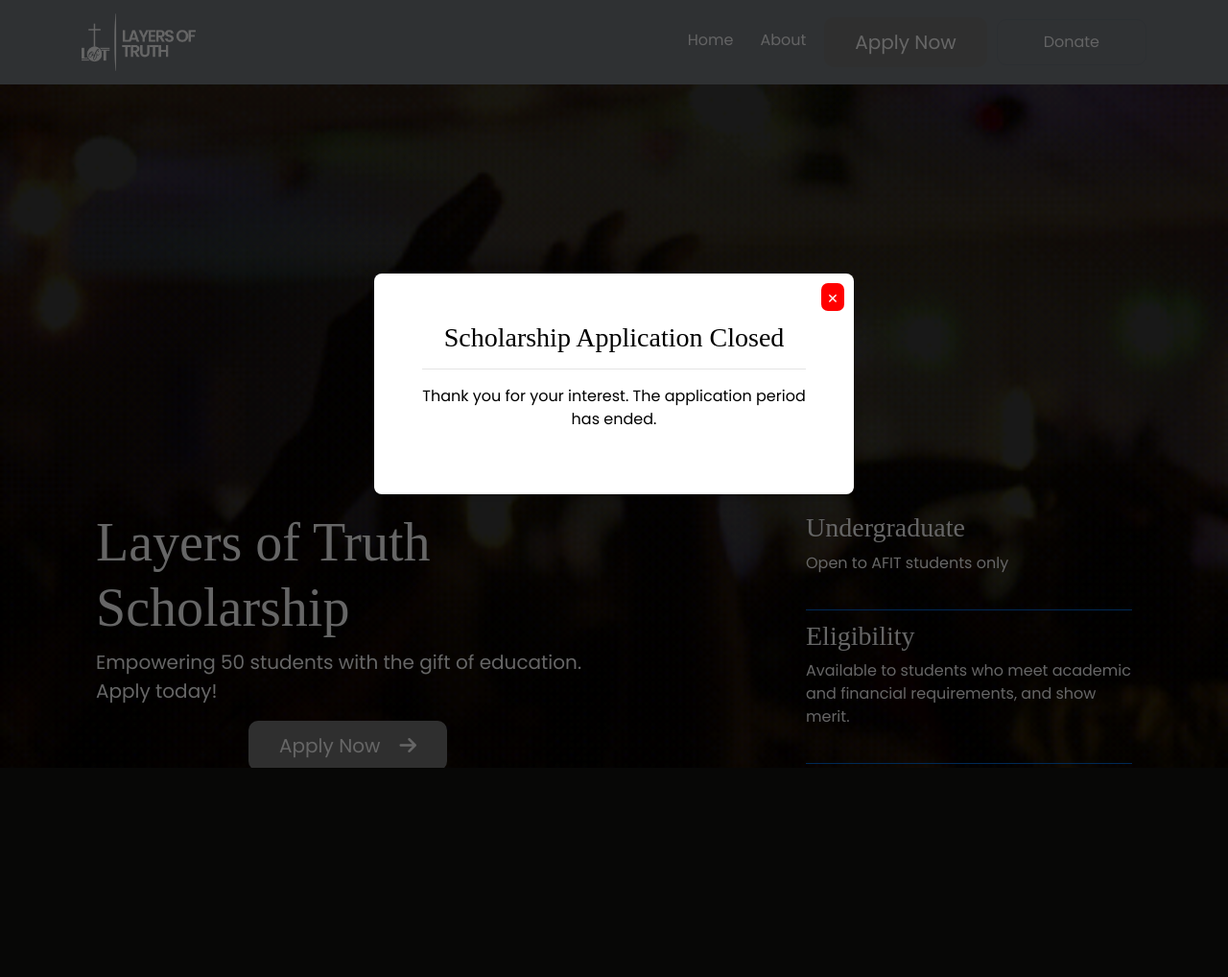
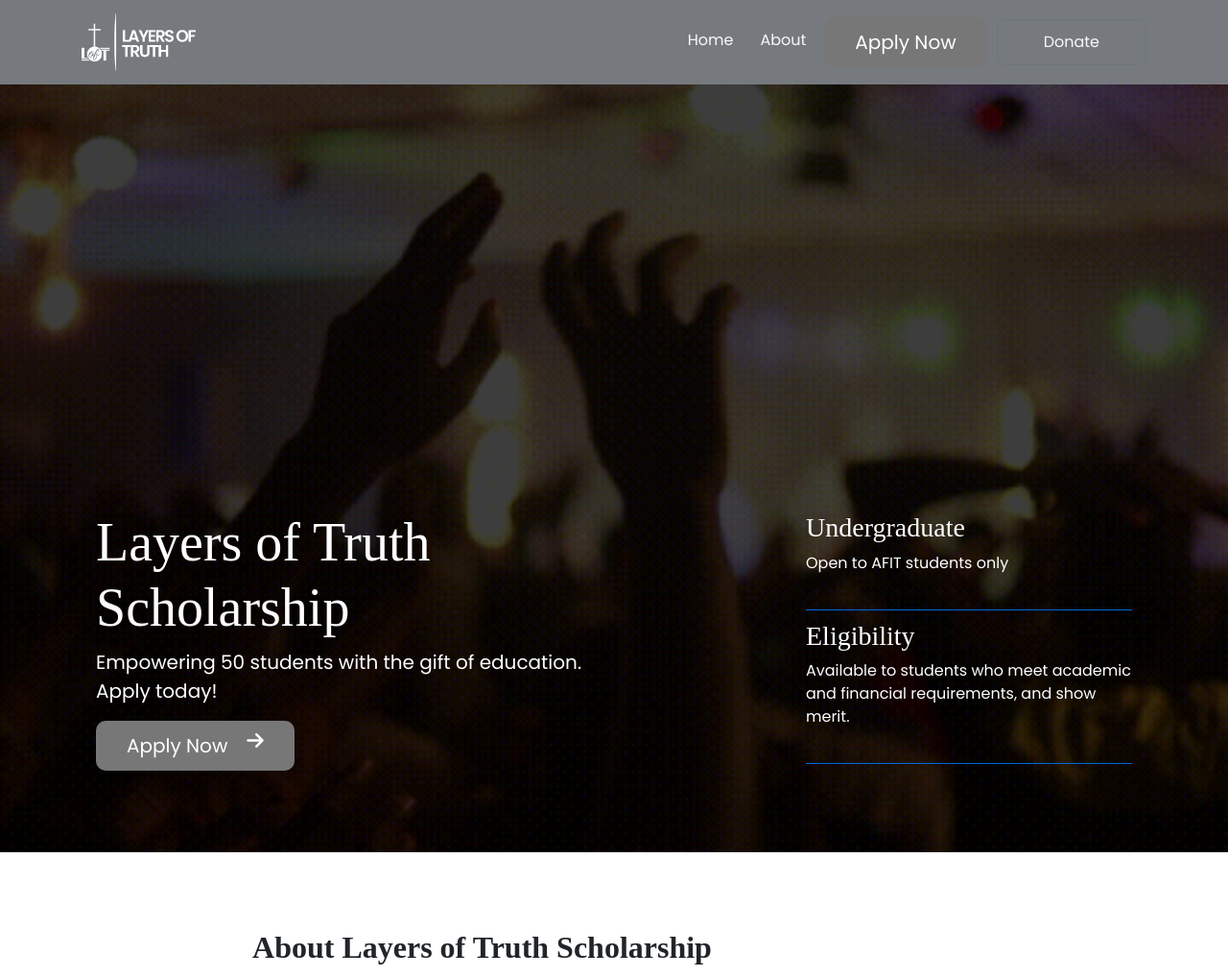
Before and after one commit to john-okojere/Scholarship-Portal, a Django app: page / in a window 1280 px wide. Shown: the top 1018 px of the page at 96% size. Before the commit the page ends 800 px from the top, so only its background shows below. Run offline with Django 4.2, Linux system fonts and the light colour scheme; parts of the project's set-up code (start-up, migrations or seed data) failed here and were passed over; some libraries are stand-ins or nearby versions; some web fonts are replaced.

Commit message:
modified:   db.sqlite3 	modified:   templates/base.html 	modified:   templates/scholarship/home.html 	modified:   templates/scholarship_form.html

```diff
--- a/templates/base.html
+++ b/templates/base.html
@@ -67,7 +67,8 @@
                         <a class="nav-link text-light btn" href="/#about-link">About</a>
                     </li>
                     <li class="nav-item">
-                        <a href="#" onclick="showAlert(event)" class="btn btn-primary btn-lg d-flex" style="gap: 20px; align-items: center; width: fit-content; background-color: #777; border: none;">
+                        <!-- <a href="#" onclick="showAlert(event)" class="btn btn-primary btn-lg d-flex" style="gap: 20px; align-items: center; width: fit-content; background-color: #777; border: none;"> -->
+                        <a href="{% url 'apply1' 1 %}"  class="btn btn-primary btn-lg d-flex" style="gap: 20px; align-items: center; width: fit-content; background-color: #777; border: none;">
                             <span>Apply Now</span>
                         </a>
                         <script>
@@ -176,8 +177,7 @@
           </style>
         </head>
         <body>
-
-        <!-- Popup Structure -->
+<!--
         <div id="scholarshipPopup" onclick="closePopupOutside(event)">
           <div id="popupContent">
             <button id="closePopup" onclick="closePopup()">&times;</button>
@@ -186,7 +186,7 @@
             <p>Thank you for your interest. The application period has ended.</p>
           </div>
         </div>
-
+         -->
         <script>
           // Show the popup 30 seconds after the page loads
           window.onload = function() {
--- a/templates/scholarship/home.html
+++ b/templates/scholarship/home.html
@@ -15,10 +15,11 @@
   <div class="container d-flex flex-column flex-md-row justify-content-between align-items-center" style="align-self: end;">
 
       <!-- Basic Info (Right) -->
-      <div class="col-12 col-md-6 text-md-left mb-4 mb-md-0" style="justify-items: center;">
+      <div class="col-12 col-md-6 text-md-left mb-4 mb-md-0" style="justify-items: left;">
           <h1 class="display-4">Layers of Truth Scholarship</h1>
           <p class="lead">Empowering 50 students with the gift of education. Apply today!</p>
-          <a href="#" onclick="showAlert(event)" class="btn btn-primary btn-lg d-flex" style="gap: 20px; align-items: center; width: fit-content; background-color: #777; border: none;">
+          <!-- <a href="#" onclick="showAlert(event)" class="btn btn-primary btn-lg d-flex" style="gap: 20px; align-items: left; width: fit-content; background-color: #777; border: none;"> -->
+            <a href="{% url 'apply1' 1 %}" class="btn btn-primary btn-lg d-flex" style="gap: 20px; align-items: left; width: fit-content; background-color: #777; border: none;">
               <span>Apply Now</span><i class="fas fa-arrow-right"></i>
           </a>
           <script>
@@ -61,7 +62,8 @@
             <li><strong> Supports 50 students with financial aid and career guidance</strong></li>
             <li><strong> Fosters diversity and academic excellence</strong></li>
         </ul>
-        <a href="#" onclick="showAlert(event)" class="btn btn-primary btn-lg d-flex" style="gap: 20px; align-items: center; width: fit-content; background-color: #777; border: none;">
+            <a href="{% url 'apply1' 1 %}" class="btn btn-primary btn-lg d-flex" style="gap: 20px; align-items: center; width: fit-content; background-color: #777; border: none;">
+                <!-- <a href="#" onclick="showAlert(event)" class="btn btn-primary btn-lg d-flex" style="gap: 20px; align-items: center; width: fit-content; background-color: #777; border: none;"> -->
             <span>Apply Now</span>
         </a>
         <script>
@@ -139,7 +141,8 @@
     <h2>Don't Miss Out on the Layers of Truth Scholarship</h2>
     <p class="lead">Empowering 50 AFIT students with financial support, mentorship, and career guidance. Apply now and take the first step towards a brighter future.</p>
     <center>
-        <a href="#" onclick="showAlert(event)" class="btn btn-primary btn-lg d-flex" style="gap: 20px; align-items: center; width: fit-content; background-color: #777; border: none;">
+            <a href="{% url 'apply1' 1 %}" class="btn btn-primary btn-lg d-flex" style="gap: 20px; align-items: center; width: fit-content; background-color: #777; border: none;">
+                <!-- <a href="#" onclick="showAlert(event)" class="btn btn-primary btn-lg d-flex" style="gap: 20px; align-items: center; width: fit-content; background-color: #777; border: none;"> -->
             <span>Apply Now</span>
         </a>
     </center>
```
Also changed, not shown: templates/scholarship_form.html (+4 -4 lines), db.sqlite3.
